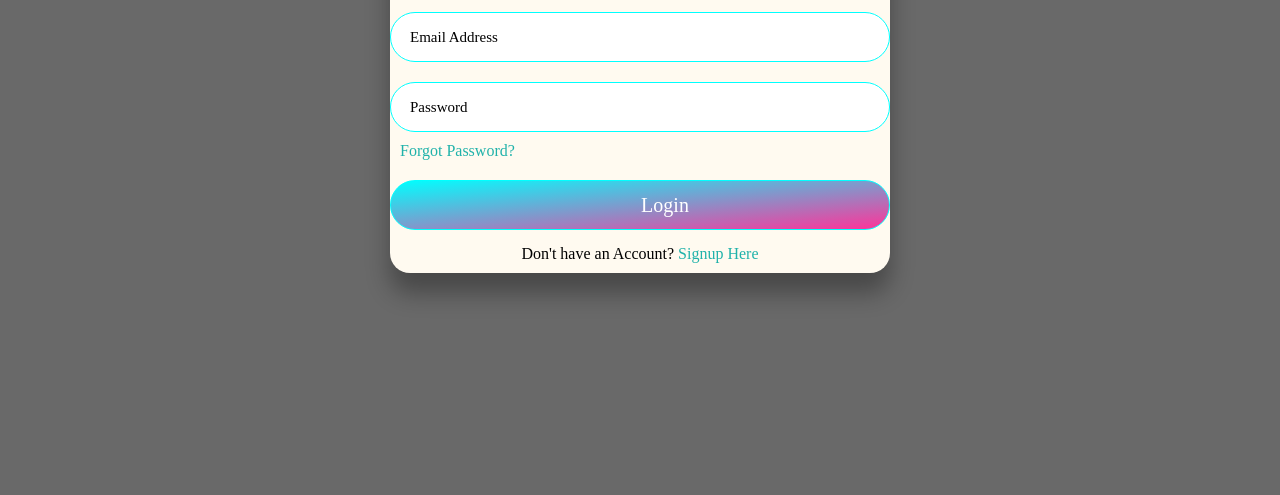
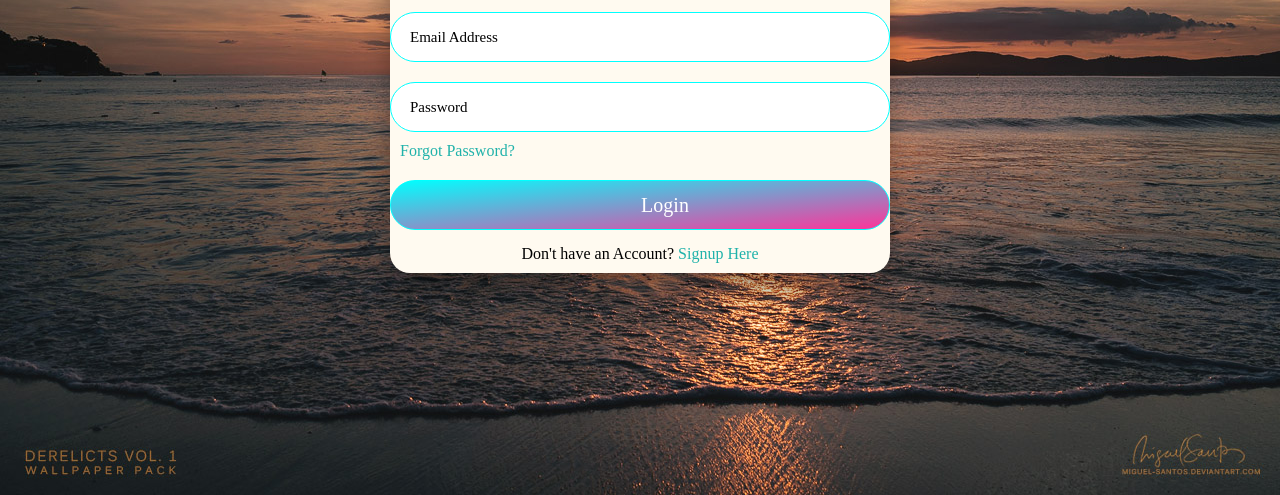
Before and after one commit to Nike3651/Database-Project, a website: page index.html in a window 1280 px wide. Shown: the part 305-800 px from the top of the page. Drawn offline with Linux system fonts and the light colour scheme.

Commit message:
Updated index and Styles with a background

```diff
--- a/style.css
+++ b/style.css
@@ -4,12 +4,20 @@
     box-sizing: border-box;
     font-family: 'Bahnschrift SemiBold';
 }
+
+html
+{
+    background-image: url('Wallpaper1.jpg');
+    background-size: cover;
+    background-position: 100%;
+}
+
 html,body
 {
     display: grid;
     height: 100%;
     place-items: center;
-    background: dimgray;
+
 }
 
 .LoginBox
```
